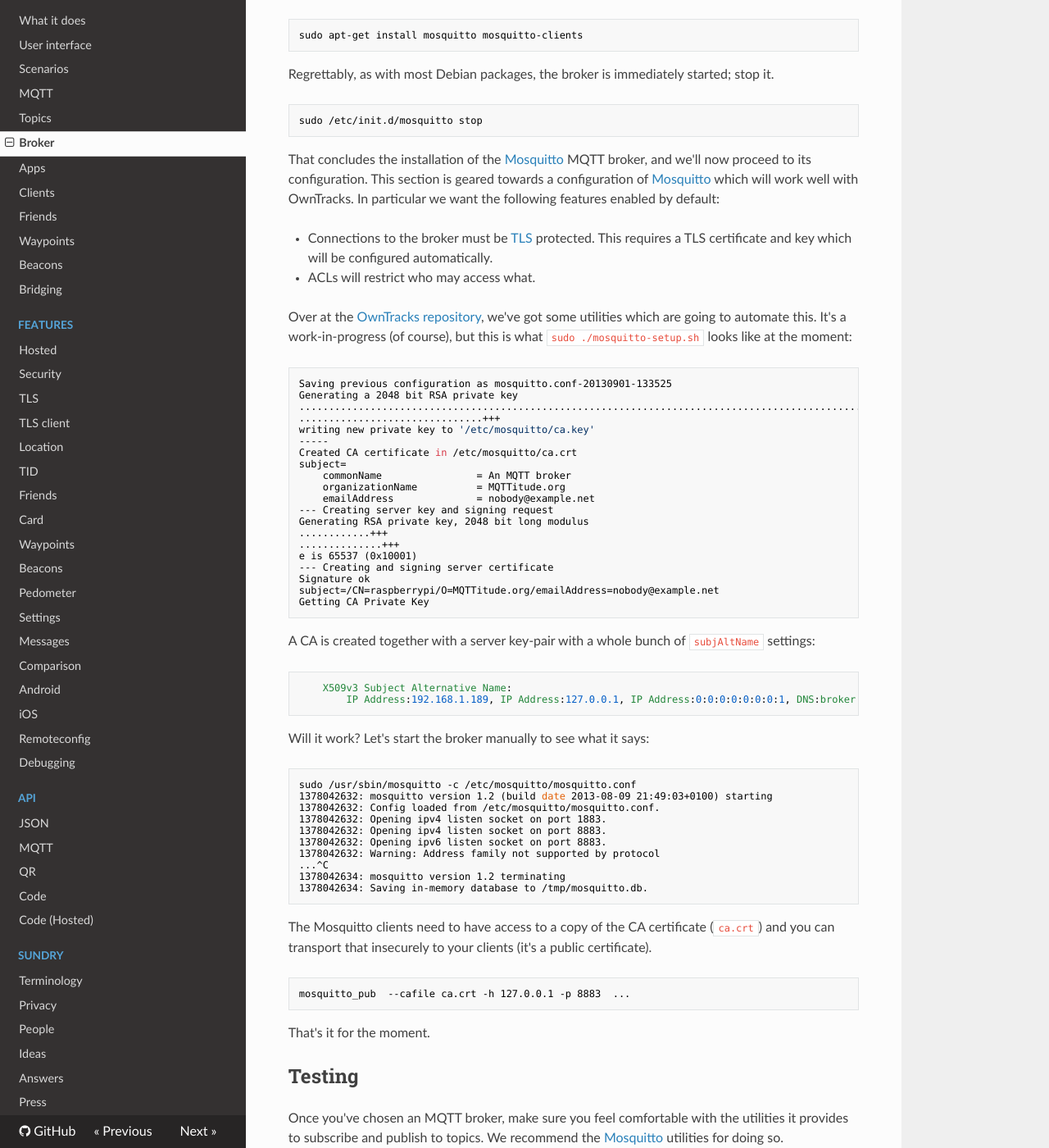
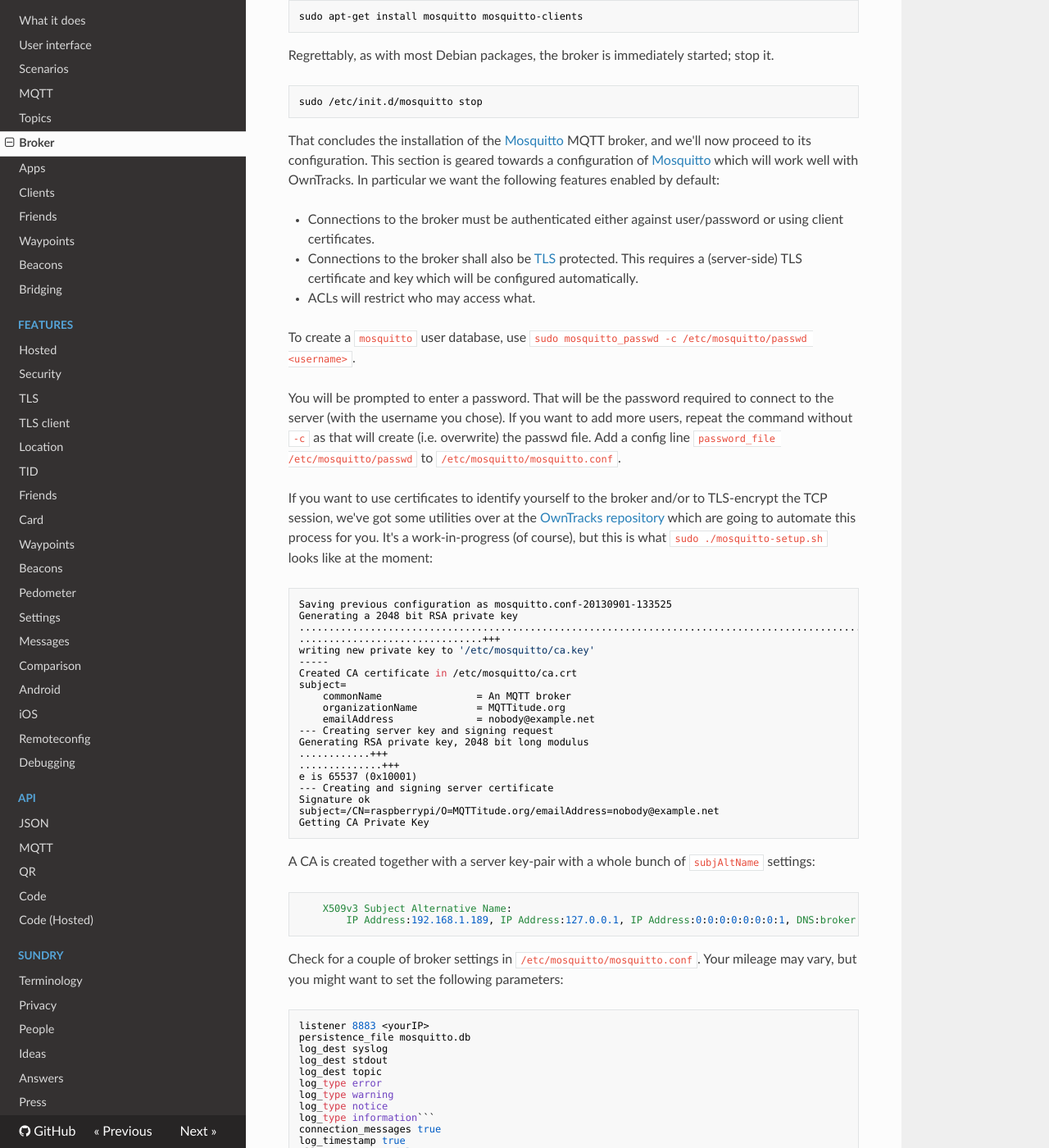
Before and after one commit to owntracks/booklet, an MkDocs documentation site: the page built from docs/guide/broker.md, in a window 1280 px wide and 1400 px high, scrolled down 1431 px. Shown: the whole window at 82% size. Built offline with MkDocs 1.6.1, drawn with Linux system fonts in a browser that asks for light colours; nearby versions of some CDN libraries; old or Windows-style settings are respelled for this version of MkDocs; some of the changed text lies outside the part shown.

Commit message:
Added instructions for user/password authentication

````diff
--- a/docs/guide/broker.md
+++ b/docs/guide/broker.md
@@ -22,7 +22,7 @@ Mosquitto on a Raspberry Pi.
 
 ![Mosquitto on a Raspbi](images/raspi-broker.png)
 
-The hardest bit is installing an OS, say, [Raspbian Wheezy][2], onto an SD card, but there are many tutorials on how to do that. (Here's an example [using Mac OS X][1].) A basic install will suffice, and after logging in with Raspbian's default username and password, we'll get started from there.
+The hardest bit is installing an OS, say, [Raspbian Wheezy][2], onto an SD card, but there are many tutorials on how to do that. (Here's an example [using Mac OS X][1].) A basic install will suffice, and after logging in with Raspbian's default username and password, we'll get started from there. Note that the current Raspbian Wheezy mosquitto package does NOT contain the ``mosquitto_passwd`` tool. If you want to use it, make sure you install the package from a mosquitto repo:
 
 Roger Light, [Mosquitto]'s creator has thankfully (!) set up a few [Mosquitto repositories][6] we can use to obtain the latest and greatest version, so we'll do just that. We first perform the required steps to add and activate the repository. The last step in particular can take a few moments.
 
@@ -58,10 +56,17 @@ its configuration. This section is geared towards a configuration of [Mosquitto]
 work well with OwnTracks. In particular we want the following features enabled
 by default:
 
-* Connections to the broker must be [TLS] protected. This requires a TLS certificate and key which will be configured automatically.
+* Connections to the broker must be authenticated either against user/password or using client certificates.
+* Connections to the broker shall also be [TLS] protected. This requires a (server-side) TLS certificate and key which will be configured automatically.
 * ACLs will restrict who may access what.
 
-Over at the [OwnTracks repository][7], we've got some utilities which are going to automate this. It's a work-in-progress (of course), but this is what `sudo ./mosquitto-setup.sh` looks like at the moment:
+
+To create a ``mosquitto`` user database, use ``sudo mosquitto_passwd -c /etc/mosquitto/passwd <username>``.
+
+You will be prompted to enter a password. That will be the password required to connect to the server (with the username you chose). If you want to add more users, repeat the command without ``-c`` as that will create (i.e. overwrite) the passwd file.
+Add a config line ``password_file /etc/mosquitto/passwd`` to ``/etc/mosquitto/mosquitto.conf``.
+
+If you want to use certificates to identify yourself to the broker and/or to TLS-encrypt the TCP session, we've got some utilities over at the [OwnTracks repository][7] which are going to automate this process for you. It's a work-in-progress (of course), but this is what `sudo ./mosquitto-setup.sh` looks like at the moment:
 
 ```bash
 Saving previous configuration as mosquitto.conf-20130901-133525
@@ -92,6 +97,24 @@ settings:
 ```
     X509v3 Subject Alternative Name:
         IP Address:192.168.1.189, IP Address:127.0.0.1, IP Address:0:0:0:0:0:0:0:1, DNS:broker.example.com, DNS:foo.example.de, DNS:localhost
+```
+
+Check for a couple of broker settings in ``/etc/mosquitto/mosquitto.conf``.
+Your mileage may vary, but you might want to set the following parameters:
+```
+listener 8883 <yourIP>
+persistence_file mosquitto.db
+log_dest syslog
+log_dest stdout
+log_dest topic
+log_type error
+log_type warning
+log_type notice
+log_type information```
+connection_messages true
+log_timestamp true
+allow_anonymous false
+password_file /etc/mosquitto/passwd
 ```
 
 Will it work? Let's start the broker manually to see what it says:
````
Also changed, not shown: other parts of docs/guide/broker.md (+0 -2 lines).
